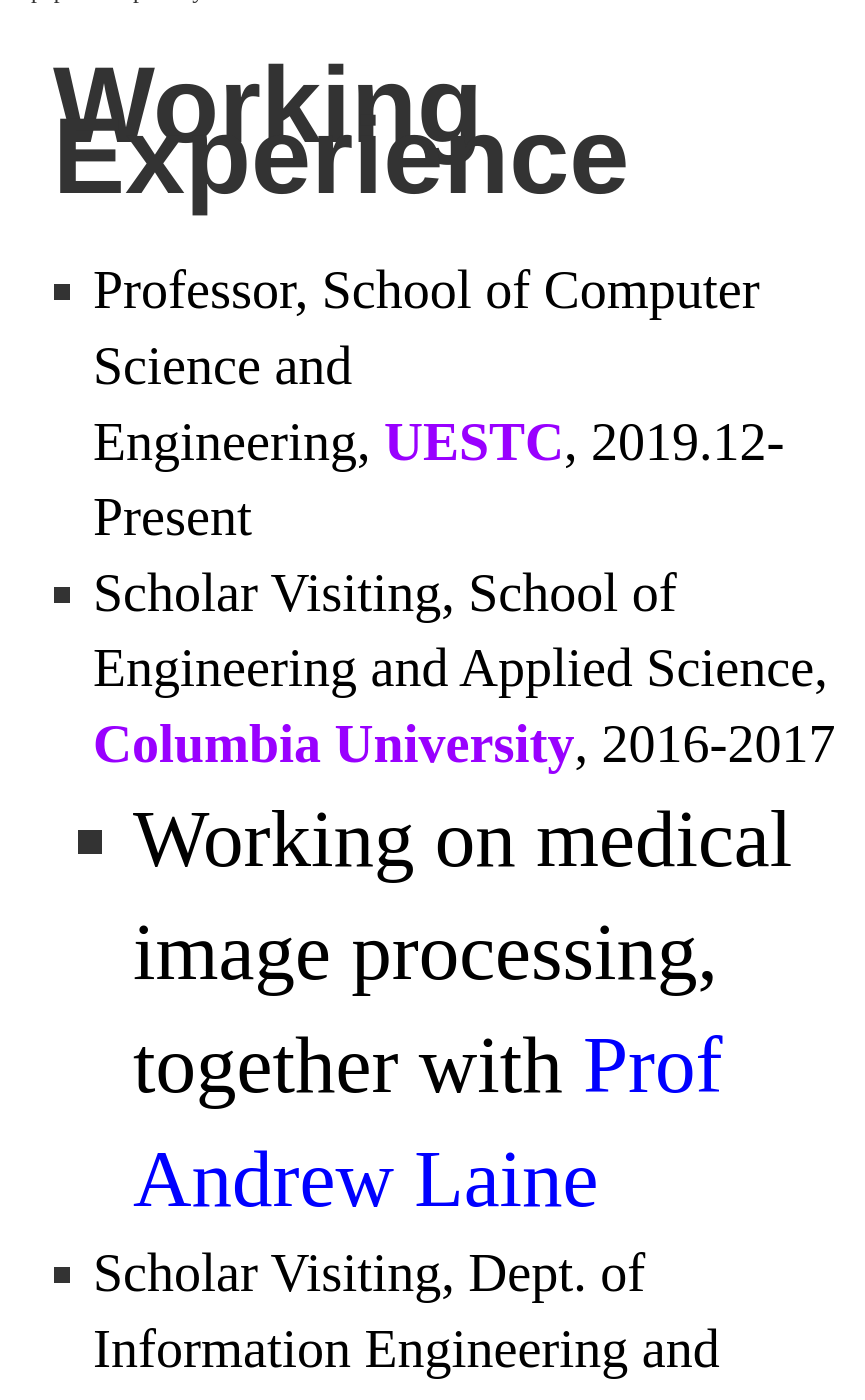
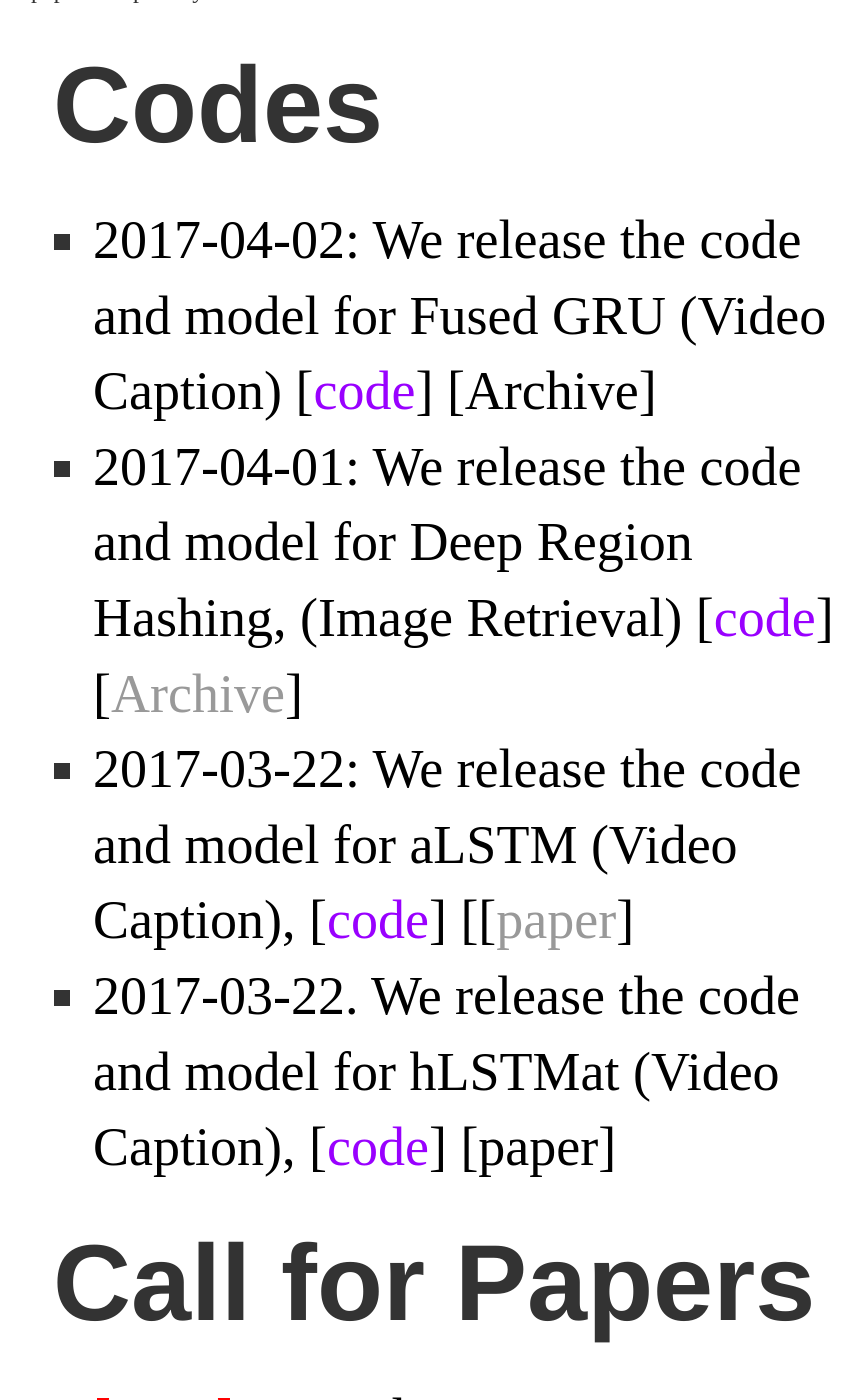
Before and after one commit to lianliGao/lianligao.github.io, a Jekyll site: the page built from index.html, in a window 1280 px wide and 1400 px high, scrolled down 1384 px. Shown: the whole window, without its empty margins (219-1084 px from the left). Built offline with Jekyll 4.4.1, drawn with Linux system fonts in a browser that asks for light colours; some of the changed text lies outside the part shown.

Commit message:
Update index.html

```diff
--- a/index.html
+++ b/index.html
@@ -50,26 +50,6 @@
 	<li>5 paper accepted by AAAI 2019</li>
 	<ul>
 
-<h1>Working Experience</h1>
-	<ul>
-		<li><font color="#000000">Professor, School of Computer Science and Engineering,&nbsp;<b><font color="#9900ff">UESTC</font></b><font color="#000000">,&nbsp;2019.12-Present</font></font></li>
-		<li><font ><font color="#000000">Scholar Visiting,&nbsp;School of Engineering and Applied Science, </font><b><font color="#9900ff">Columbia University</font></b><font color="#000000">,&nbsp;</font></font><font color="#000000" >2016-2017</font></li>
-			<ul>
-				<li><font ><font color="#000000">Working on medical image processing, together with&nbsp;</font><font color="#0000ff">Prof Andrew Laine</font></font></li>
-			</ul>
-		<li><font color="#000000">Scholar Visiting, Dept. of Information Engineering and Computer Science,&nbsp;<b><font color="#9900ff">University of Trento</font></b><font color="#000000">,&nbsp;</font></font><font color="#000000">2014-2015</font></li>
-			<ul>
-				<li><font ><font color="#000000">Working on image and video segmentation, together with&nbsp;</font><font color="#0000ff">Prof. Nicu Sebe</font></font></li>
-			</ul>
-		<li><font ><font color="#000000">Associate Professor, School of Computer Science and Engineering,&nbsp;</font><b><font color="#9900ff">UESTC</font></b><font color="#000000">,&nbsp;2014.02-2019.12</font></font></li>
-			<ul>
-				<li><font><font color="#000000">Member of the&nbsp;</font><a href="http://www.google.com/url?q=http%3A%2F%2Fbmc.uestc.edu.cn%2F&amp;sa=D&amp;sntz=1&amp;usg=AFQjCNHz42HWg3NL3PIfErgIpUmAsgoyfg"><font color="#0000ff">BMC Lab</font></a><span style="color:rgb(0,0,0)">, working closely with&nbsp;</span><font color="#0000ff">Prof. Heng Tao Shen</font></font></li>
-			</ul>
-		<li><font color="#000000">PhD Study, School of ITEE, <b><font color="#9900ff">The University of Queensland</font></b><font color="#000000">, Australia, 2010-2014.</font></font></li>
-			<ul>
-				<li><font><span style="color:rgb(0,0,0)">Working on semantic annotation and reasoning, under the supervision of</span> <a href="http://www.google.com/url?q=http%3A%2F%2Fstaff.itee.uq.edu.au%2Fjane%2F&amp;sa=D&amp;sntz=1&amp;usg=AFQjCNGfUxvsRu6YwjDfPnRjs-HAAafkvA"><font color="#0000ff">Prof. Jane Hunter</font></a> <span style="color:rgb(0,0,0)">and</span> <a href="http://www.google.com/url?q=http%3A%2F%2Fresearchers.uq.edu.au%2Fresearcher%2F5052&amp;sa=D&amp;sntz=1&amp;usg=AFQjCNHImeq8F2P83jIqynMxiqKrxABm_w"><font color="#0000ff">Prof. Michael Bruenig</font></a><span style="color:rgb(0,0,0)">.</span></font></li>
-         		</ul>
-	</ul>
 
 
 <h1>Codes</h1>
```
